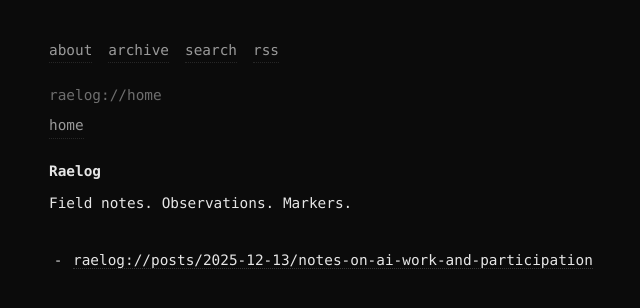
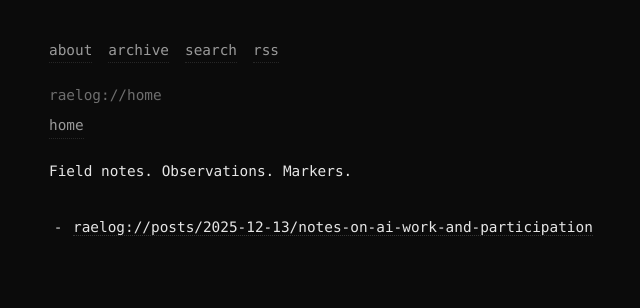
Before and after one commit to raelovejoy/raelog, a Jekyll site: the page built from index.html, in a window 1280 px wide. Shown: the top 308 px of the page, without its empty margins (191-831 px from the left). Built offline with Jekyll 4.4.1, drawn with Linux system fonts in a browser that asks for light colours.

Commit message:
Update index.html

```diff
--- a/index.html
+++ b/index.html
@@ -10,9 +10,9 @@ title: Raelog
 </div>
 
 <header class="header">
-  <h1>Raelog</h1>
   <p class="sub">Field notes. Observations. Markers.</p>
 </header>
+
 
 <section class="list">
   <ul>
```
